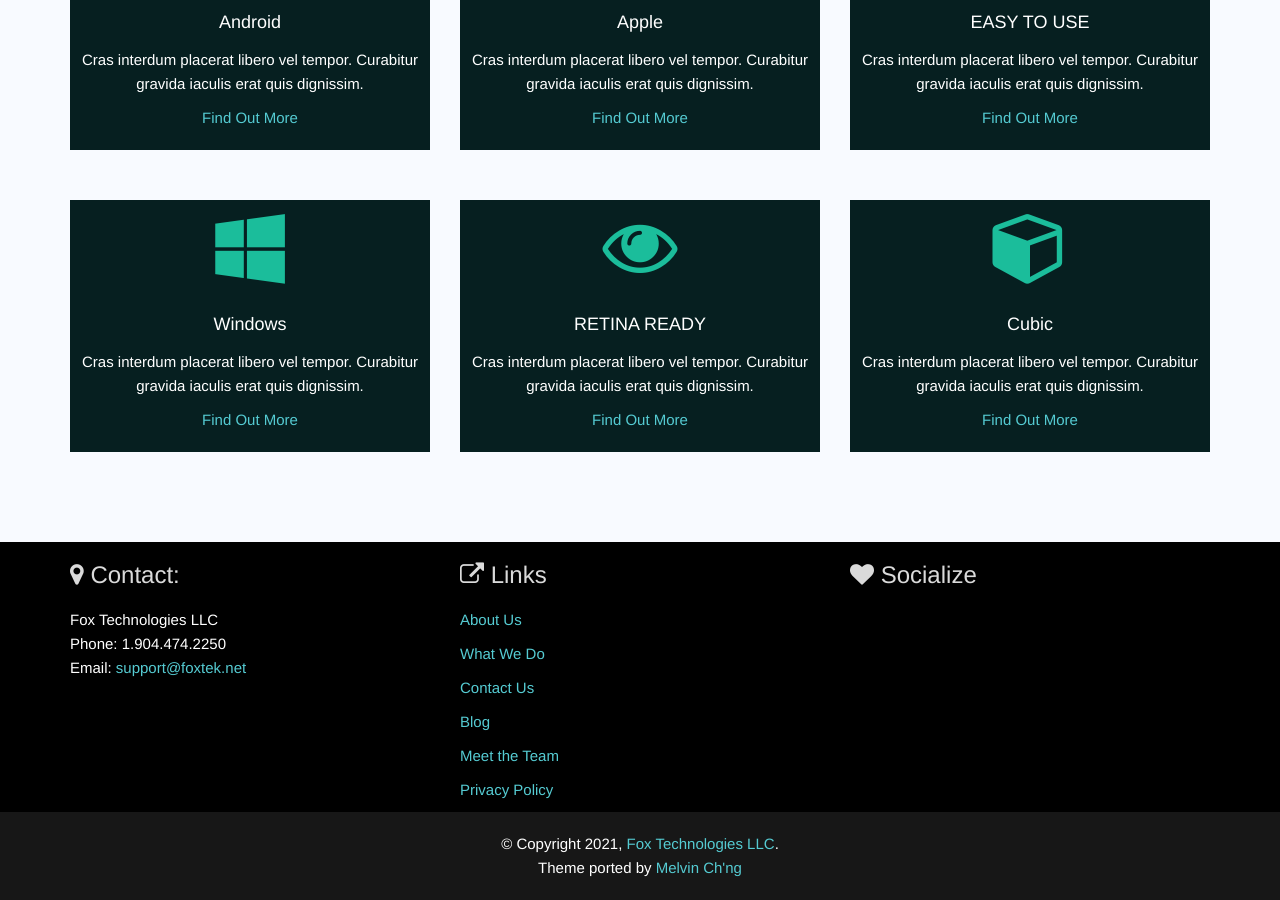
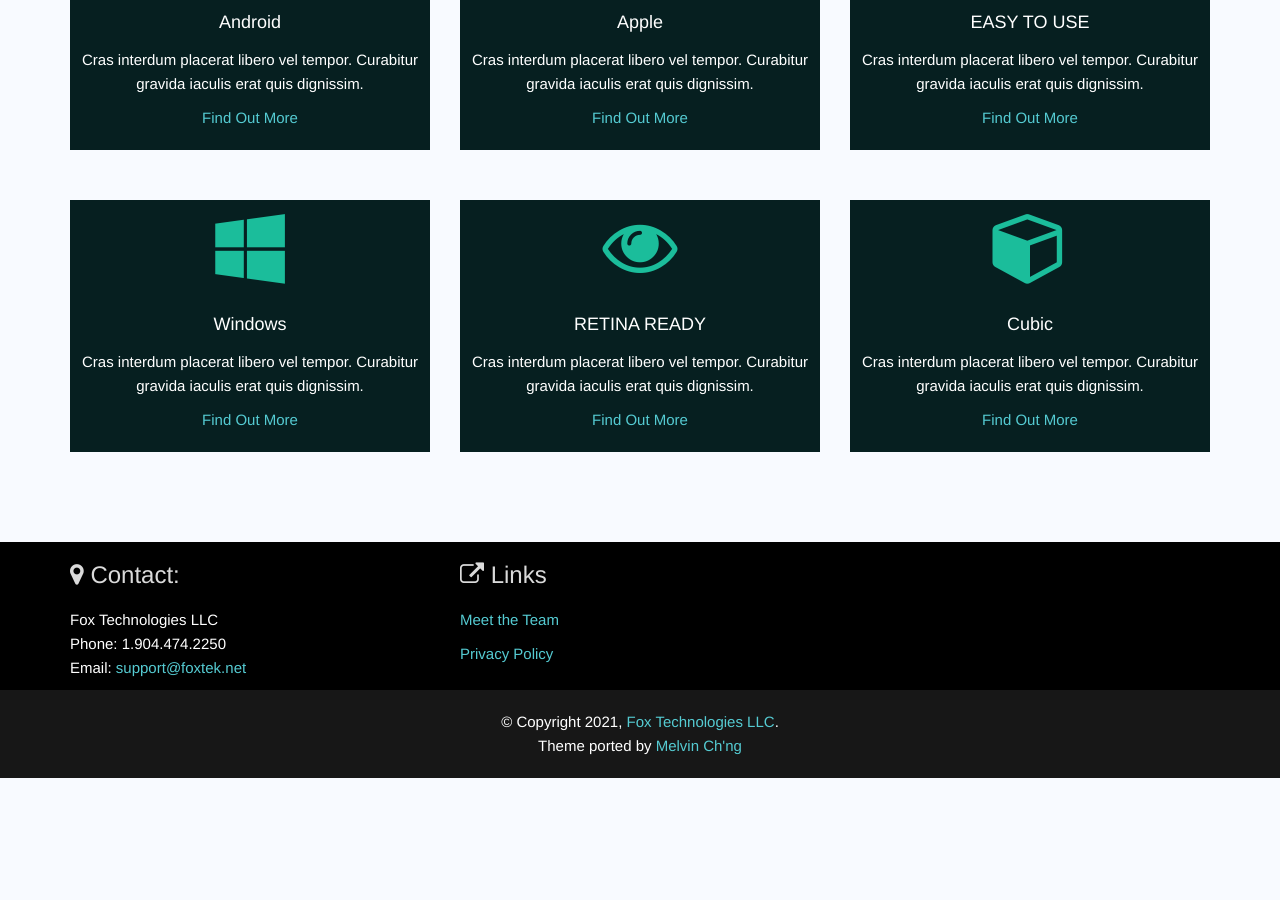
Before and after one commit to FoxtekLLC/FoxtekLLC.github.io, a Jekyll site: the page built from index.html, in a window 1280 px wide and 900 px high, scrolled down 856 px. Built offline with Jekyll 4.4.1, drawn with Linux system fonts in a browser that asks for light colours; after the commit the page ends 1634 px from its top, so only the background shows below that.

Commit message:
Update header/footer

```diff
--- a/_includes/footer.html
+++ b/_includes/footer.html
@@ -13,14 +13,14 @@
       </div>
       <div class="col-md-4">
         <h3><i class="fa fa-external-link"></i> Links</h3>
-        <p><a href="/about"> About Us</a></p>
+        <!-- <p><a href="/about"> About Us</a></p>
         <p><a href="/services"> What We Do</a></p>
         <p><a href="/contact"> Contact Us</a></p>
-        <p><a href="/blog"> Blog</a></p>
+        <p><a href="/blog"> Blog</a></p> -->
         <p><a href="/staff"> Meet the Team</a></p>
         <p><a href="/privacy-policy"> Privacy Policy</a></p>
       </div>
-      <div class="col-md-4">
+      <!-- <div class="col-md-4">
         <h3><i class="fa fa-heart"></i> Socialize</h3>
         <div id="social-icons">
           {% if site.googleplus_link %}
@@ -47,7 +47,7 @@
             </a>
           {% endif %}
         </div>
-      </div>
+      </div>     -->
     </div>
   </div>
 
--- a/_includes/header.html
+++ b/_includes/header.html
@@ -17,7 +17,7 @@
         <li class="active">
           <a href="/">Home</a>
         </li>
-        <li>
+        <!-- <li>
           <a href="/about">About</a>
         </li>
         <li>
@@ -28,7 +28,7 @@
         </li>
         <li>
           <a href="/contact"><span>Contact</span></a>
-        </li>
+        </li> -->
         <li>
           <a href="/privacy-policy"><span>Privacy Policy</span></a>
         </li>
```
